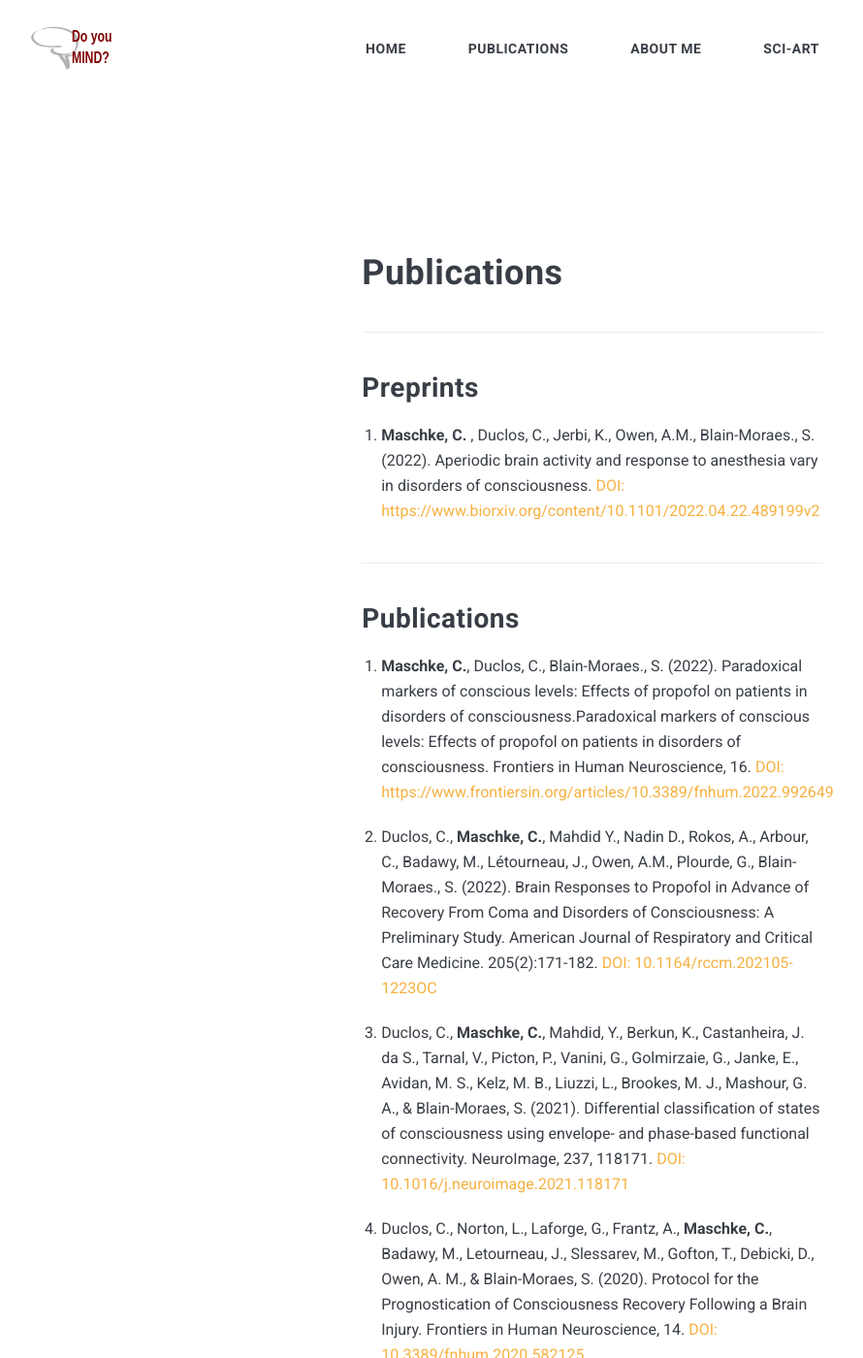
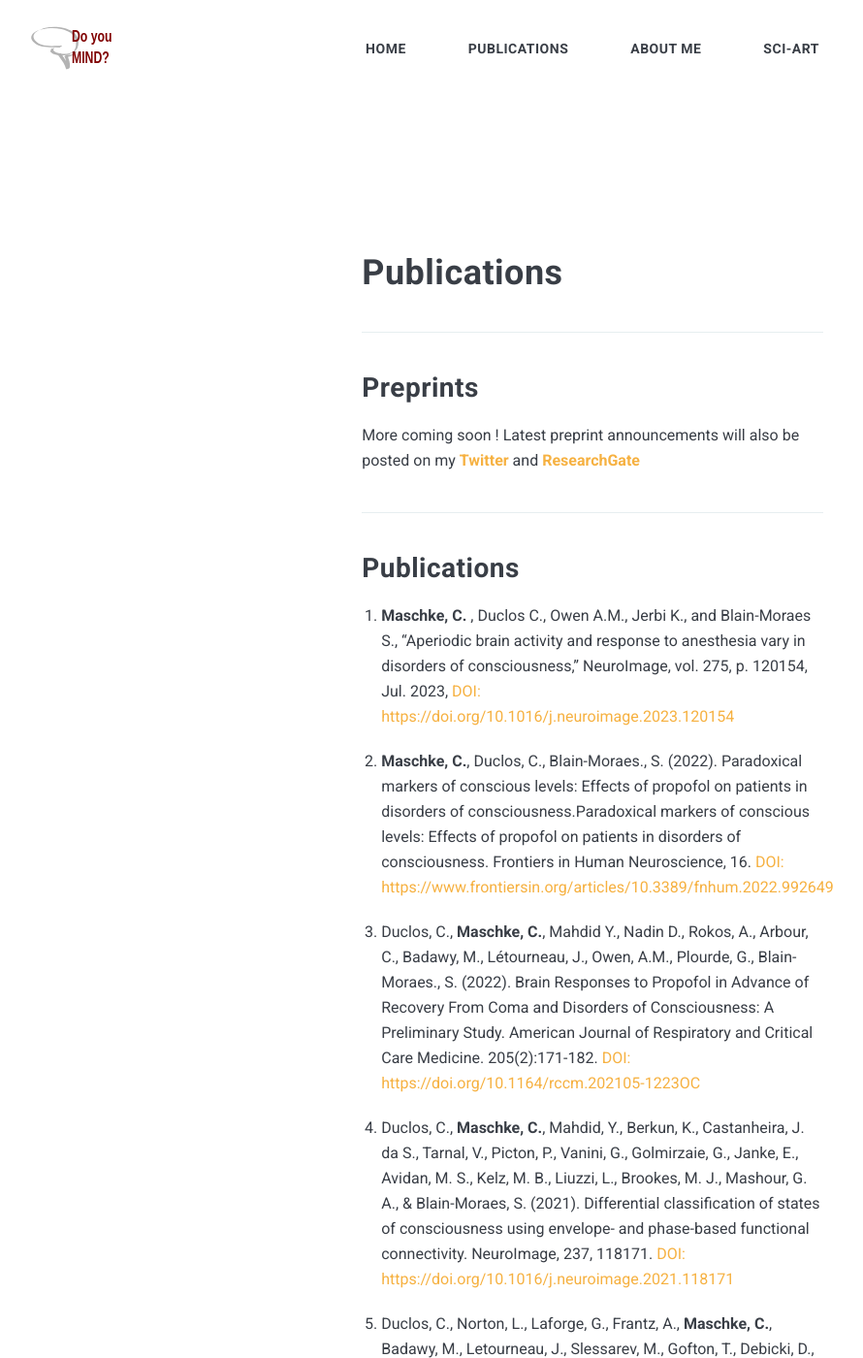
Before and after one commit to CharlotteMaschke/CharlotteMaschke.github.io, a Jekyll site: the page built from _pages/Publications.md, in a window 1280 px wide and 1400 px high. Shown: the whole window at 97% size, without its empty margins (29-919 px from the left). Built offline with Jekyll 4.4.1, drawn with Linux system fonts in a browser that asks for light colours; nearby versions of some CDN libraries; some of the changed text lies outside the part shown.

Commit message:
Update 06_2023

```diff
--- a/Gemfile
+++ b/Gemfile
@@ -4,3 +4,4 @@ gem "jekyll"
 gem "jekyll-paginate"
 gem 'jekyll-tagging'
 gem "jekyll-sitemap"
+gem "webrick", "~> 1.8"
--- a/_data/settings.yml
+++ b/_data/settings.yml
@@ -2,7 +2,7 @@
 # General Site Settings
 title: CharlotteMaschke
 logo: logo.svg # You can add own logo.
-description: A Blog on Neuroscience
+description: A website about my work on neuroscience and some art.
 
 
 #-------------------------------
@@ -11,7 +11,7 @@ blog:
   name: Charlotte Maschke
   image: me.png
   say-hello: <strong>Do you MIND?</strong>
-  bio: Do you MIND? Is a blog about <strong> my research on consciousness and the brain. </strong> My name is <strong> Charlotte Maschke</strong>.
+  bio: Do you MIND? Is a website about <strong> my research on consciousness and the brain. </strong> My name is <strong> Charlotte Maschke</strong>.
     I am a Neuroscience PhD student at McGill University and my work aims to prognosticate recovery of consciousness after traumatic brain injury.
     I am passionate about theories of consciousness, the intersection between neuroscience and artificial intelligence
     and the symbiosis of science and art.
--- a/_pages/Publications.md
+++ b/_pages/Publications.md
@@ -10,17 +10,21 @@ permalink: /publications/
 
 ## Preprints
 
-1. <strong> Maschke, C. </strong> , Duclos, C., Jerbi, K., Owen, A.M., Blain-Moraes., S. (2022). Aperiodic brain activity and response to anesthesia vary in disorders of consciousness. [ DOI: https://www.biorxiv.org/content/10.1101/2022.04.22.489199v2](https://www.biorxiv.org/content/10.1101/2022.04.22.489199v2){:target="\_blank"}
+More coming soon !
+Latest preprint announcements will also be posted on my <strong>[Twitter](https://twitter.com/CharlottMaschke){:target="\_blank"}</strong>
+and <strong>[ResearchGate](https://www.researchgate.net/profile/Charlotte-Maschke){:target="\_blank"}</strong>
 
 ***
 ## Publications
 
-1.	<strong> Maschke, C.</strong>, Duclos, C., Blain-Moraes., S. (2022). Paradoxical markers of conscious levels: Effects of propofol on patients in disorders of consciousness.Paradoxical markers of conscious levels: Effects of propofol on patients in disorders of consciousness. Frontiers in Human Neuroscience, 16. [DOI: https://www.frontiersin.org/articles/10.3389/fnhum.2022.992649](https://www.frontiersin.org/articles/10.3389/fnhum.2022.992649)
+1. <strong> Maschke, C. </strong>, Duclos C., Owen A.M., Jerbi K., and Blain-Moraes S., “Aperiodic brain activity and response to anesthesia vary in disorders of consciousness,” NeuroImage, vol. 275, p. 120154, Jul. 2023, [ DOI: https://doi.org/10.1016/j.neuroimage.2023.120154](https://doi.org/10.1016/j.neuroimage.2023.120154){:target="\_blank"}
 
-2.  Duclos, C., <strong> Maschke, C.</strong>, Mahdid Y., Nadin D., Rokos, A., Arbour, C., Badawy, M., Létourneau, J., Owen, A.M., Plourde, G., Blain-Moraes., S. (2022). Brain Responses to Propofol in Advance of Recovery From Coma and Disorders of Consciousness: A Preliminary Study. American Journal of Respiratory and Critical Care Medicine. 205(2):171-182.[ DOI: 10.1164/rccm.202105-1223OC](10.1164/rccm.202105-1223OC){:target="\_blank"}
+2.	<strong> Maschke, C.</strong>, Duclos, C., Blain-Moraes., S. (2022). Paradoxical markers of conscious levels: Effects of propofol on patients in disorders of consciousness.Paradoxical markers of conscious levels: Effects of propofol on patients in disorders of consciousness. Frontiers in Human Neuroscience, 16. [DOI: https://www.frontiersin.org/articles/10.3389/fnhum.2022.992649](https://www.frontiersin.org/articles/10.3389/fnhum.2022.992649){:target="\_blank"}
 
-3.	Duclos, C., <strong> Maschke, C.</strong>, Mahdid, Y., Berkun, K., Castanheira, J. da S., Tarnal, V., Picton, P., Vanini, G., Golmirzaie, G., Janke, E., Avidan, M. S., Kelz, M. B., Liuzzi, L., Brookes, M. J., Mashour, G. A., & Blain-Moraes, S. (2021). Differential classification of states of consciousness using envelope- and phase-based functional connectivity. NeuroImage, 237, 118171. [ DOI: 10.1016/j.neuroimage.2021.118171](10.1016/j.neuroimage.2021.118171){:target="\_blank"}
+3.  Duclos, C., <strong> Maschke, C.</strong>, Mahdid Y., Nadin D., Rokos, A., Arbour, C., Badawy, M., Létourneau, J., Owen, A.M., Plourde, G., Blain-Moraes., S. (2022). Brain Responses to Propofol in Advance of Recovery From Coma and Disorders of Consciousness: A Preliminary Study. American Journal of Respiratory and Critical Care Medicine. 205(2):171-182.[ DOI: https://doi.org/10.1164/rccm.202105-1223OC](https://doi.org/10.1164/rccm.202105-1223OC){:target="\_blank"}
 
-4.	Duclos, C., Norton, L., Laforge, G., Frantz, A., <strong> Maschke, C.</strong>, Badawy, M., Letourneau, J., Slessarev, M., Gofton, T., Debicki, D., Owen, A. M., & Blain-Moraes, S. (2020). Protocol for the Prognostication of Consciousness Recovery Following a Brain Injury. Frontiers in Human Neuroscience, 14. [ DOI: 10.3389/fnhum.2020.582125](10.3389/fnhum.2020.582125){:target="\_blank"}
+4.	Duclos, C., <strong> Maschke, C.</strong>, Mahdid, Y., Berkun, K., Castanheira, J. da S., Tarnal, V., Picton, P., Vanini, G., Golmirzaie, G., Janke, E., Avidan, M. S., Kelz, M. B., Liuzzi, L., Brookes, M. J., Mashour, G. A., & Blain-Moraes, S. (2021). Differential classification of states of consciousness using envelope- and phase-based functional connectivity. NeuroImage, 237, 118171. [ DOI: https://doi.org/10.1016/j.neuroimage.2021.118171](https://doi.org/10.1016/j.neuroimage.2021.118171){:target="\_blank"}
 
-5.	<strong> Maschke, C.</strong>, & Blain-Moraes, S. (2020). Time-resolved functional connectivity from high-density EEG for characterizing the level of consciousness in behaviorally unresponsive patients. 2020 IEEE International Conference on Systems, Man, and Cybernetics (SMC), 520–525. [DOI: https://doi.org/10.1109/SMC42975.2020.9282979](https://doi.org/10.1109/SMC42975.2020.9282979)
+5.	Duclos, C., Norton, L., Laforge, G., Frantz, A., <strong> Maschke, C.</strong>, Badawy, M., Letourneau, J., Slessarev, M., Gofton, T., Debicki, D., Owen, A. M., & Blain-Moraes, S. (2020). Protocol for the Prognostication of Consciousness Recovery Following a Brain Injury. Frontiers in Human Neuroscience, 14. [ DOI:  https://doi.org/10.3389/fnhum.2020.582125]( https://doi.org/10.3389/fnhum.2020.582125){:target="\_blank"}
+
+6.	<strong> Maschke, C.</strong>, & Blain-Moraes, S. (2020). Time-resolved functional connectivity from high-density EEG for characterizing the level of consciousness in behaviorally unresponsive patients. 2020 IEEE International Conference on Systems, Man, and Cybernetics (SMC), 520–525. [DOI: https://doi.org/10.1109/SMC42975.2020.9282979](https://doi.org/10.1109/SMC42975.2020.9282979){:target="\_blank"}
```
Also changed, not shown: _pages/about.md (+5 -10 lines), _pages/art.md (+23 -3 lines), _posts/2023-02-20-Chaos.md (added, +25 -0 lines), _posts/2023-02-20-Genurary.md (added, +50 -0 lines), 11 other files.
